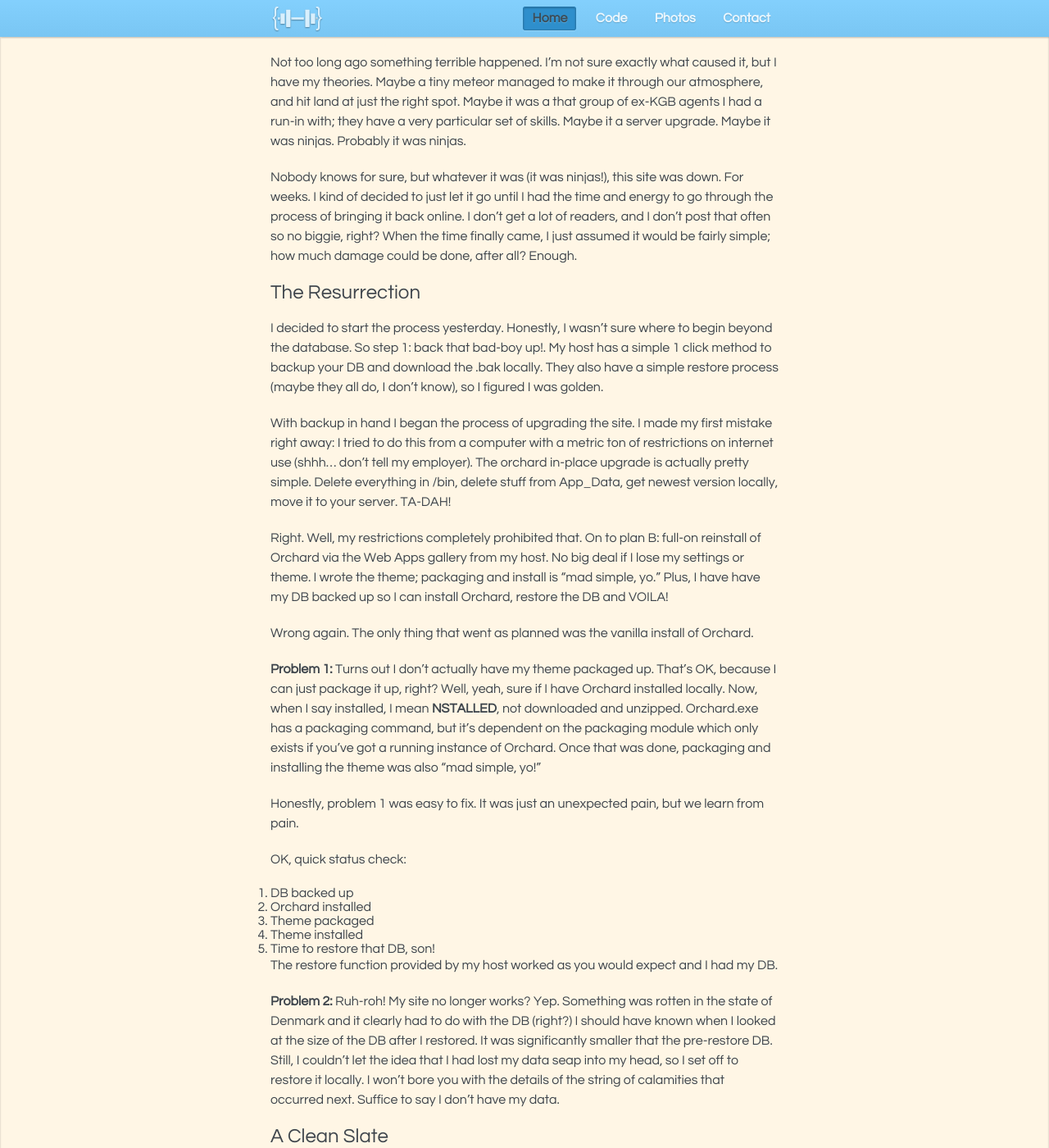
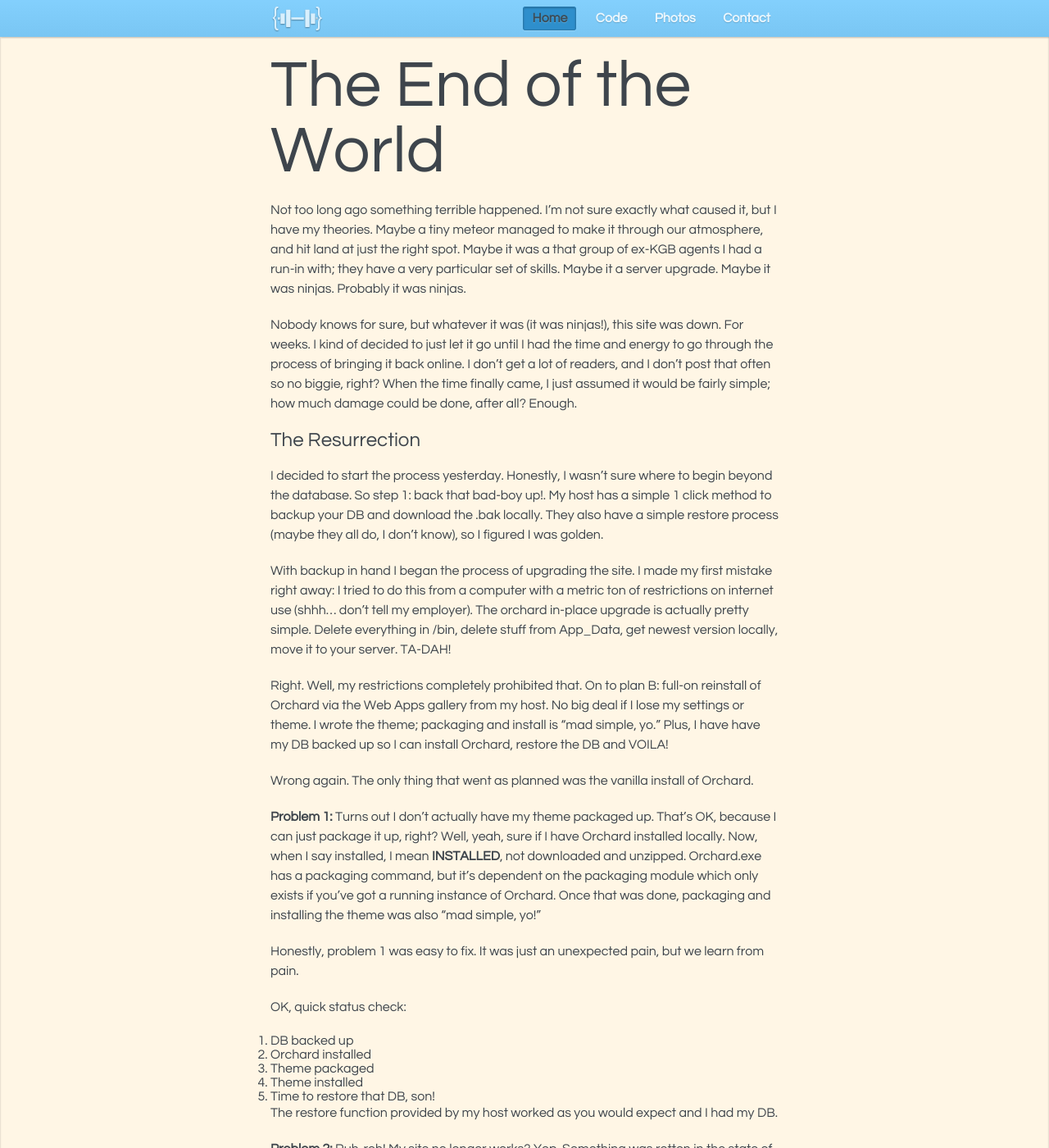
Before and after one commit to JesseWilliamson/jessewilliamson.github.com, a Jekyll site: the page built from _posts/2012-10-1-the-end-of-the-world.md, in a window 1280 px wide and 1400 px high. Shown: the whole window at 82% size. Built offline with Jekyll 4.4.1, drawn with Linux system fonts in a browser that asks for light colours.

Commit message:
fixed typos

```diff
--- a/_posts/2012-10-1-the-end-of-the-world.md
+++ b/_posts/2012-10-1-the-end-of-the-world.md
@@ -3,6 +3,8 @@ layout: post
 post-title: The End of the World
 synopsis: when my site died and I lost everything
 ---
+
+# The End of the World
 
 Not too long ago something terrible happened. I'm not sure exactly what caused it, but I have my theories. Maybe a tiny meteor managed to make it through our atmosphere, and hit land at just the right spot. Maybe it was a that group of ex-KGB agents I had a run-in with; they have a very particular set of skills. Maybe it a server upgrade. Maybe it was ninjas. Probably it was ninjas.
 
@@ -18,7 +20,7 @@ Right. Well, my restrictions completely prohibited that. On to plan B: full-on r
 
 Wrong again. The only thing that went as planned was the vanilla install of Orchard.
 
-**Problem 1:** Turns out I don't actually have my theme packaged up. That's OK, because I can just package it up, right? Well, yeah, sure if I have Orchard installed locally. Now, when I say installed, I mean **NSTALLED**, not downloaded and unzipped. Orchard.exe has a packaging command, but it's dependent on the packaging module which only exists if you've got a running instance of Orchard. Once that was done, packaging and installing the theme was also "mad simple, yo!"
+**Problem 1:** Turns out I don't actually have my theme packaged up. That's OK, because I can just package it up, right? Well, yeah, sure if I have Orchard installed locally. Now, when I say installed, I mean **INSTALLED**, not downloaded and unzipped. Orchard.exe has a packaging command, but it's dependent on the packaging module which only exists if you've got a running instance of Orchard. Once that was done, packaging and installing the theme was also "mad simple, yo!"
 
 Honestly, problem 1 was easy to fix. It was just an unexpected pain, but we learn from pain.
 
@@ -30,6 +32,7 @@ OK, quick status check:
 4. Theme installed
 5. Time to restore that DB, son!
 
+
 The restore function provided by my host worked as you would expect and I had my DB.
 
 **Problem 2:** Ruh-roh! My site no longer works? Yep. Something was rotten in the state of Denmark and it clearly had to do with the DB (right?) I should have known when I looked at the size of the DB after I restored. It was significantly smaller that the pre-restore DB. Still, I couldn't let the idea that I had lost my data seap into my head, so I set off to restore it locally. I won't bore you with the details of the string of calamities that occurred next. Suffice to say I don't have my data.
```
